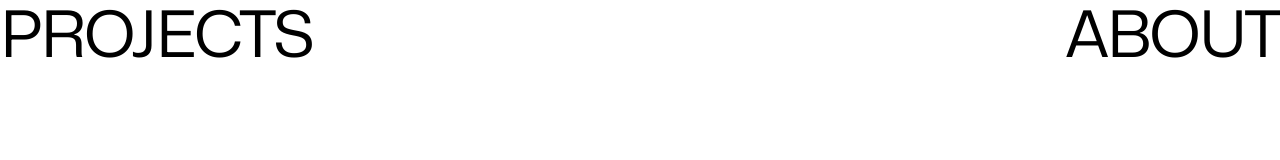
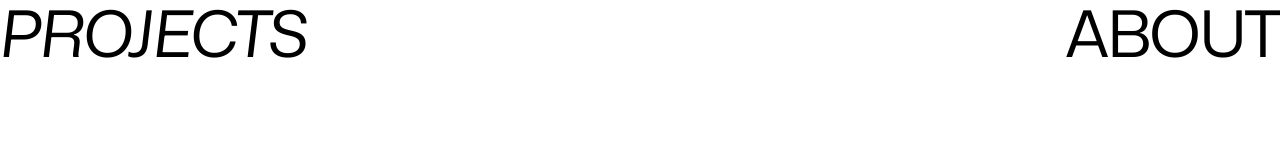
Before and after one commit to nikolasalim/nikolasalim.github.io, a Next.js app: page / in a window 1280 px wide. Shown: the top 160 px of the page. Built offline with nearby package versions, Linux system fonts and the light colour scheme.

Commit message:
refactor nav styling; add placeholder Links

```diff
--- a/app/components/nav-menu/nav-menu.module.scss
+++ b/app/components/nav-menu/nav-menu.module.scss
@@ -1,20 +1,11 @@
-.navWrapper {
-  position: absolute;
-  z-index: -1;
-  top: 0;
-  left: 0;
-  display: flex;
-  justify-content: space-between;
-  width: 100vw;
-  height: 100vh;
-  font-family: "Mona-Sans";
-  font-size: 4rem;
-  letter-spacing: -0.1rem;
 .topNav, .bottomNav {
   display: flex;
   justify-content: space-between;
   width: 100%;
-    position: absolute;
+  position: fixed;
+  font-family: "Mona Sans";
+  font-size: 4rem;
+  letter-spacing: -0.1rem;
 }
 .topNav {
   top: 0;
@@ -22,4 +13,13 @@
 .bottomNav {
   bottom: 0;
 }
+
+.navLink {
+  color: black;
+  text-decoration: none;
+  font-variation-settings: 'ital' 0;
+  &:hover {
+    transition: all 75ms ease-in;
+    font-variation-settings: 'ital' 7;
   }
+}
--- a/app/components/nav-menu/nav-menu.tsx
+++ b/app/components/nav-menu/nav-menu.tsx
@@ -1,16 +1,17 @@
 import styles from './nav-menu.module.scss'
+import Link from 'next/link';
 
 export default function NavMenu() {
   return (
-    <div className={styles.navWrapper}>
+    <>
       <div className={styles.topNav}>
-        <div>PROJECTS</div>
-        <div>ABOUT</div>
+        <Link href="/" className={styles.navLink}>PROJECTS</Link>
+        <Link href="/" className={styles.navLink}>ABOUT</Link>
       </div>
       <div className={styles.bottomNav}>
-        <div>BLOG</div>
-        <div>OTHER</div>
+        <Link href="/" className={styles.navLink}>BLOG</Link>
+        <Link href="/" className={styles.navLink}>OTHER</Link>
       </div>
-    </div>
+    </>
   )
 }
--- a/app/styles/typography.scss
+++ b/app/styles/typography.scss
@@ -7,9 +7,10 @@
 }
 
 @font-face {
-  font-family: 'Mona-Sans';
-  src: url(/fonts/Mona-Sans.woff2) format('woff2');
-  font-weight: normal;
-  font-style: normal;
-  font-display: swap;
+  font-family: 'Mona Sans';
+  src:
+          url(/fonts/Mona-Sans.woff2) format('woff2 supports variations'),
+          url(/fonts/Mona-Sans.woff2) format('woff2-variations');
+  font-weight: 200 900;
+  font-stretch: 75% 125%;
 }
```
Lines whose indentation alone changed are shown as unchanged.
